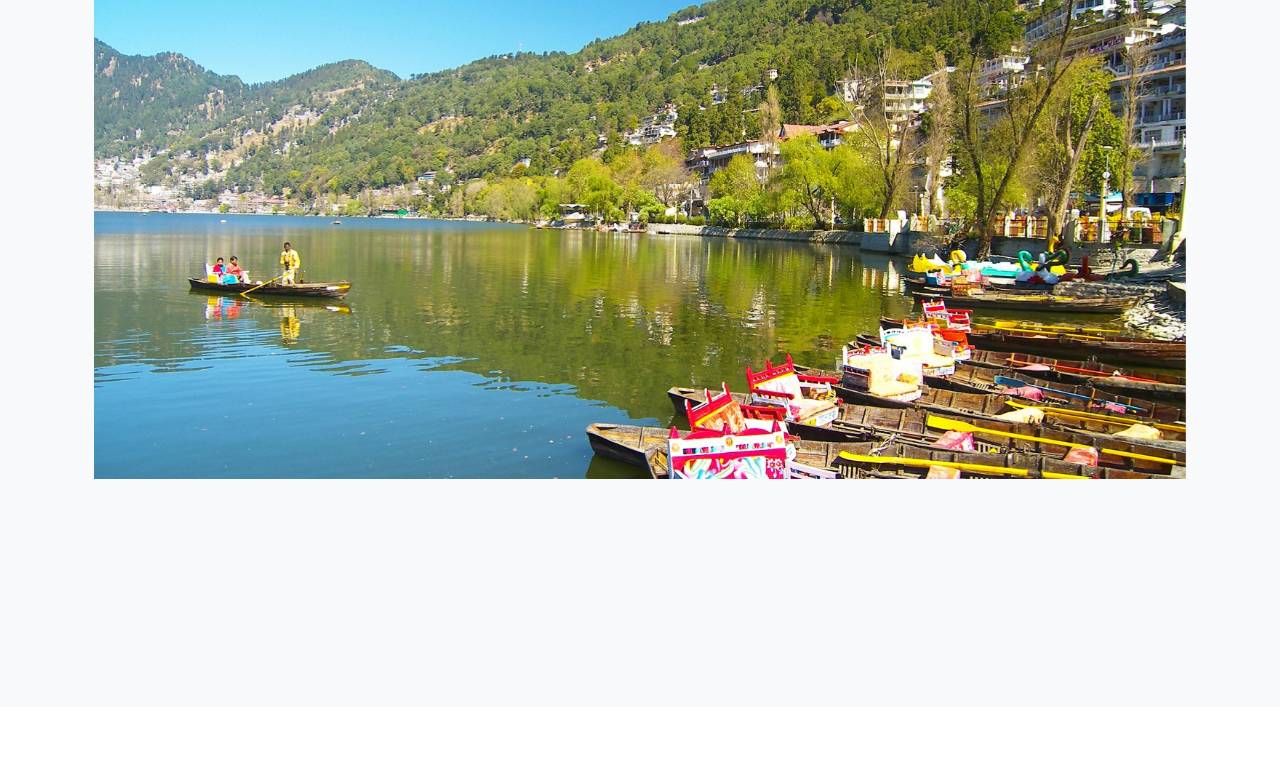
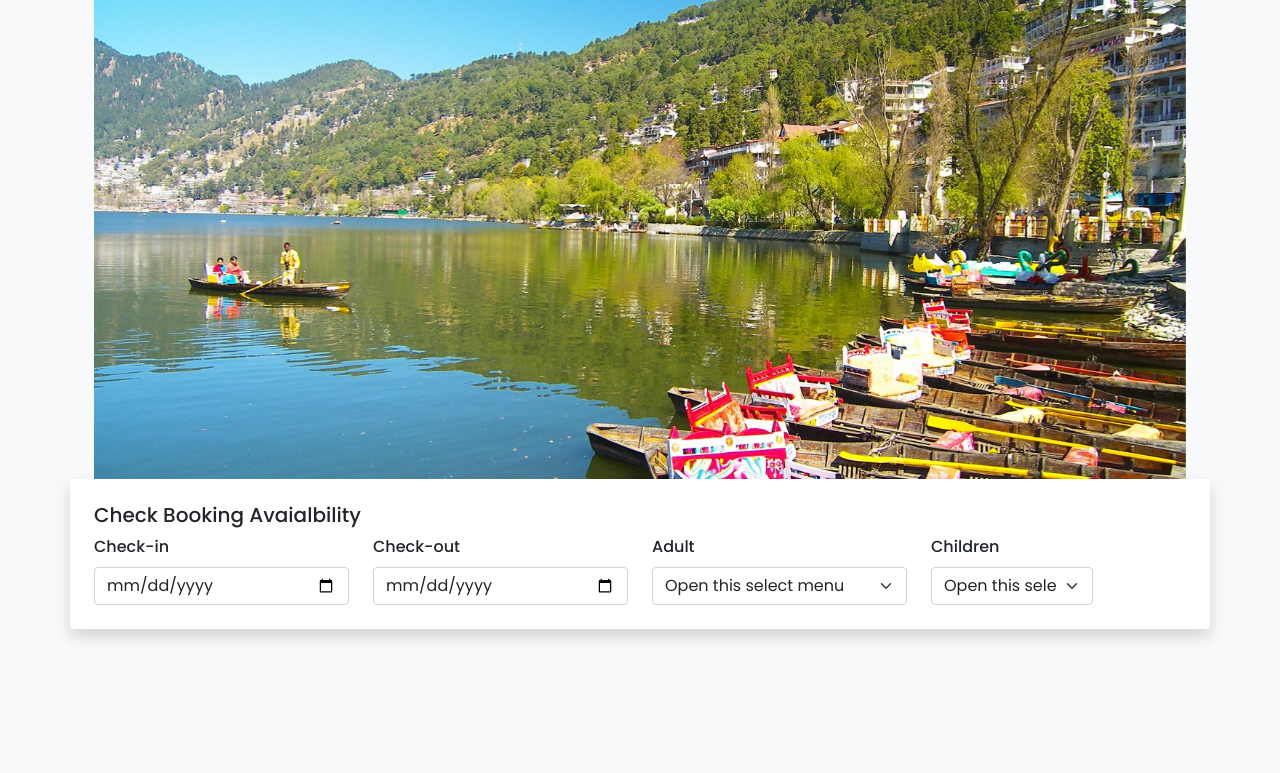
Before and after one commit to Seema-24/tourist-1, a PHP site: page / in a window 1280 px wide. Shown: the part 93-866 px from the top of the page. Before the commit the page ends 572 px from the top, so only its background shows below. Run offline with PHP 8.4, Linux system fonts and the light colour scheme.

Commit message:
added check avaialbilitty feature

```diff
--- a/index.php
+++ b/index.php
@@ -158,6 +158,7 @@
         </div>
     </div>
 
+    <!-- Carousel -->
     <div class="container fluid px-lg-4 mt-4">
         <div class="swiper swiper-container">
             <div class="swiper-wrapper">
@@ -183,6 +184,50 @@
         </div>
     </div>
 
+    <!-- Check Avaialbility -->
+    <div class="container">
+        <div class="row">
+            <div class="col-lg-12 bg-white shadow p-4 rounded">
+                <h5>Check Booking Avaialbility</h5>
+                <form>
+                    <div class="row">
+                        <div class="col-lg-3">
+                            <label class="form-label" style="font-weight: 500;">Check-in</label>
+                            <input type="date" class="form-control shadow-none">
+                        </div>
+                        <div class="col-lg-3">
+                            <label class="form-label" style="font-weight: 500;">Check-out</label>
+                            <input type="date" class="form-control shadow-none">
+                        </div>
+                        <div class="col-lg-3">
+                            <label class="form-label" style="font-weight: 500;">Adult</label>
+                            <select class="form-select shadow-none">
+                                <option selected>Open this select menu</option>
+                                <option value="1">One</option>
+                                <option value="2">Two</option>
+                                <option value="3">Three</option>
+                            </select>
+                        </div>
+                        <div class="col-lg-2">
+                            <label class="form-label" style="font-weight: 500;">Children</label>
+                            <select class="form-select shadow-none">
+                                <option selected>Open this select menu</option>
+                                <option value="1">One</option>
+                                <option value="2">Two</option>
+                                <option value="3">Three</option>
+                            </select>
+                        </div>
+                        <div class="col-lg-1">
+                            <button type="submit" class="btn text-white shadow-none">Search</button>
+                        </div>
+                    </div>
+                </form>
+            </div>
+        </div>
+    </div>
+    <br><br><br>
+    <br><br><br>
+
     <script src="https://cdn.jsdelivr.net/npm/bootstrap@5.0.2/dist/js/bootstrap.bundle.min.js" integrity="sha384-MrcW6ZMFYlzcLA8Nl+NtUVF0sA7MsXsP1UyJoMp4YLEuNSfAP+JcXn/tWtIaxVXM" crossorigin="anonymous"></script>
     <script src="https://cdn.jsdelivr.net/npm/swiper@11/swiper-bundle.min.js"></script>
     <script>
```
